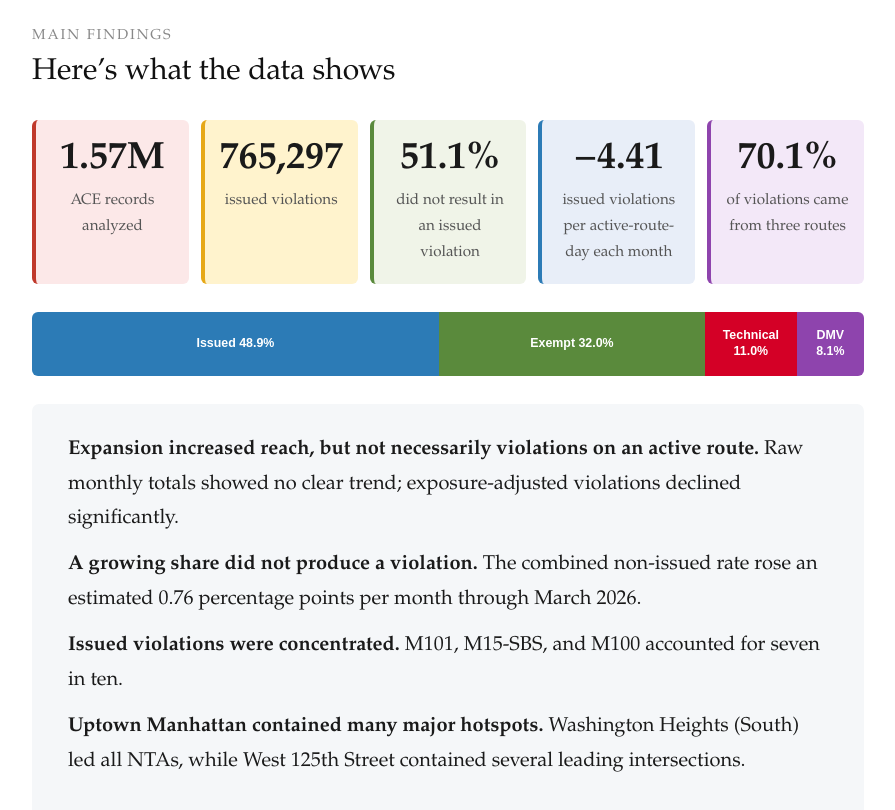
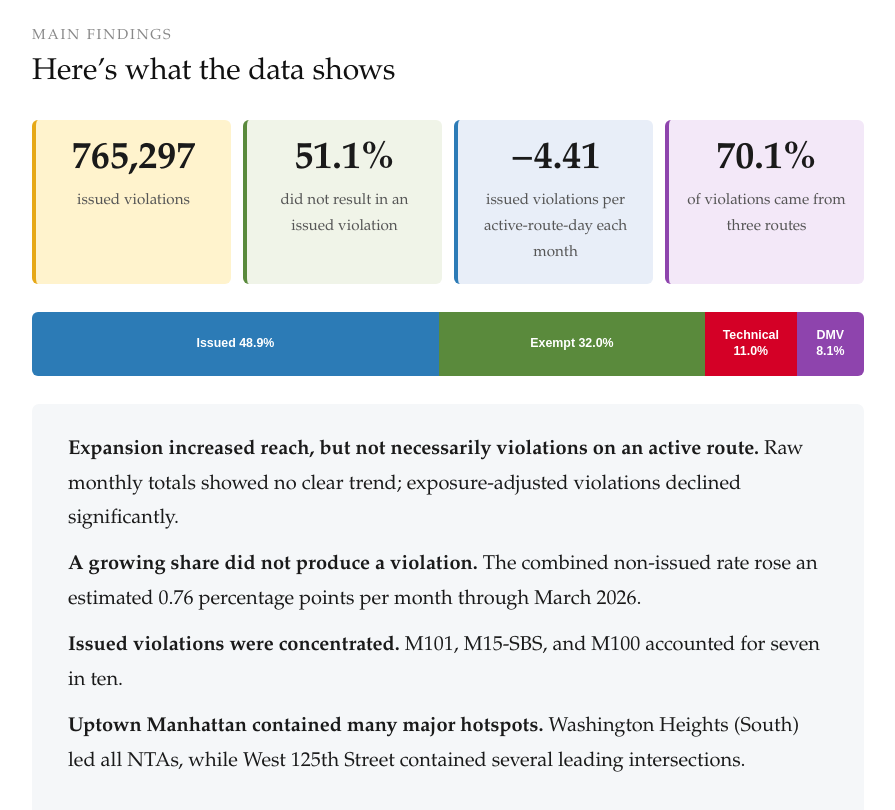
Before and after one commit to quinnaf19/ACE-Online-Report, a Next.js app: page / in a window 1280 px wide. Shown: the part 3960-4770 px from the top of the page, without its empty margins (312-1207 px from the left). Built offline with nearby package versions, Linux system fonts and the light colour scheme.

Commit message:
Rebalance main finding cards

```diff
--- a/app/globals.css
+++ b/app/globals.css
@@ -224,11 +224,10 @@ table {
 
 .stat-grid { display: flex; flex-wrap: nowrap; gap: .6em; margin: 1.4em 0; }
 .stat-grid article { flex: 1; min-width: 0; padding: .9em .7em; border-left: 4px solid; border-radius: 6px; text-align: center; }
-.stat-grid article:nth-child(1) { background: #fce8e8; border-color: #c0392b; }
-.stat-grid article:nth-child(2) { background: #fff3cd; border-color: var(--gold); }
-.stat-grid article:nth-child(3) { background: #f0f4e8; border-color: var(--green); }
-.stat-grid article:nth-child(4) { background: #e8eef8; border-color: var(--blue); }
-.stat-grid article:nth-child(5) { background: #f3e8f8; border-color: var(--purple); }
+.stat-grid article:nth-child(1) { background: #fff3cd; border-color: var(--gold); }
+.stat-grid article:nth-child(2) { background: #f0f4e8; border-color: var(--green); }
+.stat-grid article:nth-child(3) { background: #e8eef8; border-color: var(--blue); }
+.stat-grid article:nth-child(4) { background: #f3e8f8; border-color: var(--purple); }
 .stat-grid strong { display: block; font-size: 1.9em; font-weight: bold; line-height: 1.2; }
 .stat-grid span { display: block; margin-top: .3em; color: #555; font-size: .76em; }
 .outcome-chart { display: flex; min-height: 64px; margin: 1.4em 0; overflow: hidden; border-radius: 6px; }
--- a/app/page.tsx
+++ b/app/page.tsx
@@ -250,7 +250,6 @@ export default function Home() {
           <section id="findings" className="report-section">
             <SectionHead label="MAIN FINDINGS" title="Here’s what the data shows" />
             <div className="stat-grid">
-              <article><strong>1.57M</strong><span>ACE records analyzed</span></article>
               <article><strong>765,297</strong><span>issued violations</span></article>
               <article><strong>51.1%</strong><span>did not result in an issued violation</span></article>
               <article><strong>−4.41</strong><span>issued violations per active-route-day each month</span></article>
```
